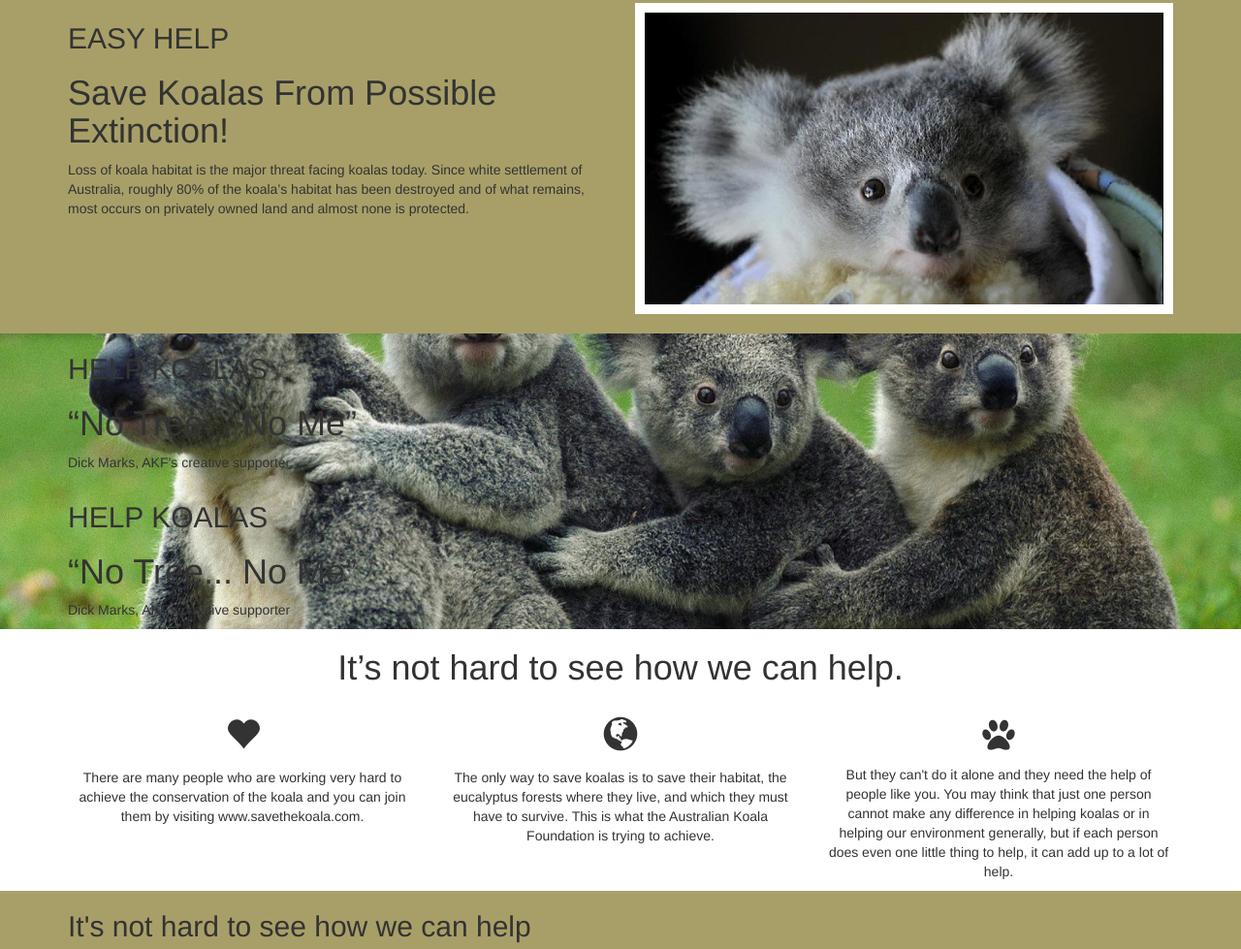
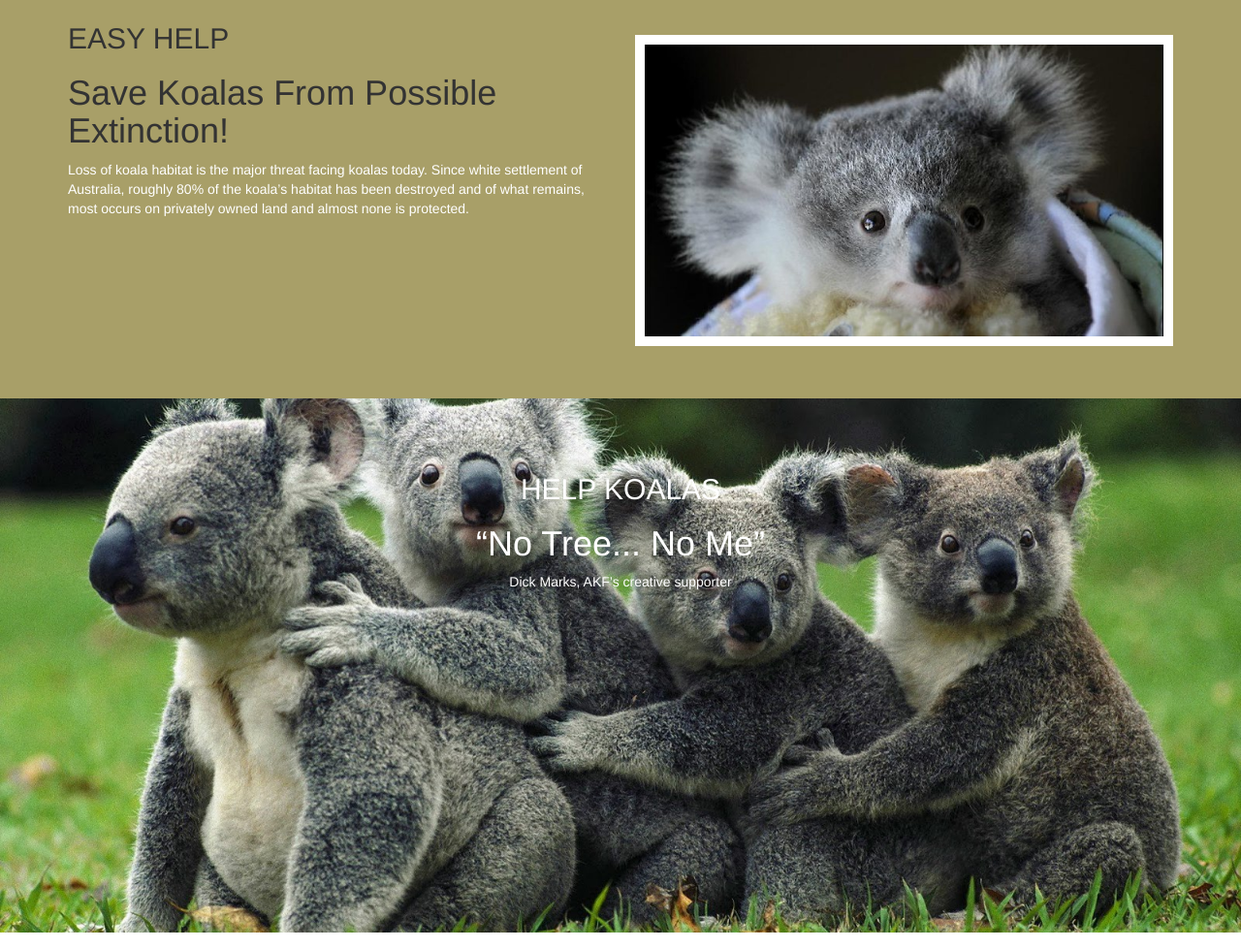
Before and after one commit to Mariley20/save-koala, a plain HTML site: page index.html in a window 1280 px wide. Shown: the part 1305-2284 px from the top of the page at 97% size. Drawn offline with Linux system fonts and the light colour scheme.

Commit message:
casi terminado

```diff
--- a/assets/css/style.css
+++ b/assets/css/style.css
@@ -2,42 +2,56 @@
 wood brown: A89F68;
 army green: 41521F;
 */
-*{
+
+* {
     margin: 0 auto;
     padding: 0 auto;
     box-sizing: border-box;
 }
-header{
+.blanco{
+	color: #fff;
+}
+.brown{
+	color: #A89F68;
+}
+header {
     z-index: 2309;
 }
-li a, div a{
+li a,
+div a {
     color: #A89F68;
     text-decoration-line: none;
 }
-#home{
+#home {
     background: url('../img/portada.jpg');
     background-position: center;
     background-repeat: no-repeat;
     background-size: cover;
     max-width: 100%;
     height: auto;
-
 }
-.title-home, .parrafo-home{
+.title-home,
+.parrafo-home {
     color: #fff;
 }
-.title-home{
+.title-home {
     margin-top: 25%;
 }
-.parrafo-home{
+.parrafo-home {
     margin-bottom: 50%;
 }
 /*section informacion*/
-#informacion{
+#informacion {
     padding-top: 20px;
 }
+
+#informacion img {}
+
+.parrafo-informacion {
+    padding: 6% 4px;
+}
 /*section help*/
-#help{
+#help {
     background-color: #A89F68;
     padding-top: 40px;
     padding-bottom: 20px;
@@ -45,26 +59,43 @@ li a, div a{
 #help img {
     padding: 10px;
     background-color: #FFF;
-	display: flex;
-	justify-content: center;
-	align-items: center;
+    margin: 6% auto;
 }
-
 /*section  help2*/
-#help2{
-	background:url('../img/all.jpg');
+#help2 {
+    background: url('../img/all.jpg');
     background-position: center;
     background-repeat: no-repeat;
     background-size: cover;
     max-width: 100%;
     height: auto;
 }
+#help2 .text {
+    padding-top: 5%;
+    padding-bottom: 30%;
+    color: #fff;
+}
+/*section help 3*/
 
-/*section help 3*/
-#help3{
+#help3,
+#help2 {
     text-align: center;
 }
 /*section donate*/
-#donate{
+#donate {
     background-color: #A89F68;
+    text-align: center;
+    padding: 5% 0px;
 }
+
+
+/*section footer*/
+
+footer {
+    padding: 10px 10px;
+    background: #41521F;
+}
+
+.link-footer {
+    padding: 5% 3px;
+}
--- a/index.html
+++ b/index.html
@@ -54,20 +54,20 @@
                 <div class="col-sm-6">
                     <img class="img img-responsive" src="assets/img/tres.jpg">
                 </div>
-                <div class="col-sm-6">
+                <div class="parrafo-informacion col-sm-6">
                     <h1 class="title">FOUNDATION INFORMATION</h1>
                     <p>Koalas are cute but they're also under threat in their Aussie homeland!
                         <br>Koalas are well-known as an icon of Australia and many people who visit Australia as tourists hope to see and hold a koala. But it's less well known that koalas in the wild are facing unprecedented pressure as their trees are cleared, existing habitat becomes more vulnerable and isolated and more roads bisect their territories resulting in more koalas being run over.</p>
-                </div>
                     <div class="row">
-                    <div class="col-sm-3">
+                        <div class="col-sm-6">
                             <h2>The Australian Koala Foundation </h2>
                             <p>AKF is the organisation dedicated to ‘saving the koala’. The AKF’s mission is to achieve the long-term conservation of koalas and their habitat and to diminish current and future threats to koalas in the wild. See more
                             </p>
                         </div>
-                    <div class="col-sm-3">
+                        <div class="col-sm-6">
                             <h2>AKF Vision</h2>
                             <p>The AKF’s vision includes a National Koala Act to provide solutions for managing koalas across all land tenures and setting a national standard for mapping koala habitat across its range so that conservation efforts on the ground can be maximised.See more</p>
+                        </div>
                     </div>
                 </div>
             </div>
@@ -79,7 +79,7 @@
                 <div class="col-sm-6">
                     <h2>EASY HELP</h2>
                     <h1>Save Koalas From Possible Extinction!</h1>
-                    <p>Loss of koala habitat is the major threat facing koalas today. Since white settlement of Australia, roughly 80% of the koala’s habitat has been destroyed and of what remains, most occurs on privately owned land and almost none is protected.</p>
+                    <p class="blanco">Loss of koala habitat is the major threat facing koalas today. Since white settlement of Australia, roughly 80% of the koala’s habitat has been destroyed and of what remains, most occurs on privately owned land and almost none is protected.</p>
                 </div>
                 <div class="col-sm-6">
                     <img class="img img-responsive" src="assets/img/cosita.jpg">
@@ -89,36 +89,33 @@
     </section>
     <section id="help2">
         <div class="container">
-            <div class="row">
+            <div class="text row">
                 <div class="col-sm-12">
                     <h2>HELP KOALAS</h2>
                     <h1>“No Tree... No Me”</h1>
                     <p>Dick Marks, AKF’s creative supporter</p>
                 </div>
             </div>
-            <h2>HELP KOALAS</h2>
-            <h1>“No Tree... No Me”</h1>
-            <p>Dick Marks, AKF’s creative supporter</p>
         </div>
     </section>
     <section id="help3">
         <div class="container">
             <div class="row">
                 <div class="col-sm-12">
-                    <h1>It’s not hard to see how we can help.</h1>
+                    <h1 class="brown">It’s not hard to see how we can help.</h1>
                 </div>
             </div>
             <div class="row">
                 <div class="col-sm-4">
-                    <h1><i class="glyphicon glyphicon-heart"></i></h1>
+                    <h1><i class="glyphicon glyphicon-heart brown"></i></h1>
                     <p>There are many people who are working very hard to achieve the conservation of the koala and you can join them by visiting www.savethekoala.com.</p>
                 </div>
                 <div class="col-sm-4">
-                    <h1><i class="glyphicon glyphicon-globe"></i></h1>
+                    <h1><i class="glyphicon glyphicon-globe brown"></i></h1>
                     <p>The only way to save koalas is to save their habitat, the eucalyptus forests where they live, and which they must have to survive. This is what the Australian Koala Foundation is trying to achieve.</p>
                 </div>
                 <div class="col-sm-4">
-                    <h1><i class="fa fa-paw"></i></h1>
+                    <h1><i class="fa fa-paw brown"></i></h1>
                     <p>But they can't do it alone and they need the help of people like you. You may think that just one person cannot make any difference in helping koalas or in helping our environment generally, but if each person does even one little thing to help, it can add up to a lot of help.</p>
                 </div>
             </div>
@@ -126,7 +123,7 @@
     </section>
     <section id="donate">
         <div class="container">
-            <h2>It's not hard to see how we can help</h2>
+            <h2 class="brown">It's not hard to see how we can help</h2>
             <div class="row">
                 <div class="col-sm-4">
                     <span>PERSONAL</span>
@@ -175,7 +172,7 @@
                         <hr>
                         <li>1 visits per month</li>
                         <hr>
-                        <li>PublicAPI access</li>
+                        <li>Public API access</li>
                     </ul>
                     <button class="btn">DONATE</button>
                 </div>
@@ -186,10 +183,10 @@
         <div class="container">
             <div class="row">
                 <div class="col-sm-6">
-                    <h1>ABOUT</h1>
-                    <p>The Australian Koala Foundation receives no funding from any government so they rely on people like you to help raise funds for their important work in saving koalas for future generations to enjoy. If you’d like to learn more, contact us anytime at akf@savethekoala.com.</p>
+                    <h1 class="brown">ABOUT</h1>
+                    <p class="blanco">The Australian Koala Foundation receives no funding from any government so they rely on people like you to help raise funds for their important work in saving koalas for future generations to enjoy. If you’d like to learn more, contact us anytime at <span class="brown">akf@savethekoala.com.</span></p>
                 </div>
-                <div class="col-sm-6">
+                <div class="link-footer brown col-sm-6">
                     <div class="row"></div>
                     <div class="col-sm-4">
                         <p>Koalas
```
Lines whose indentation alone changed are shown as unchanged.
